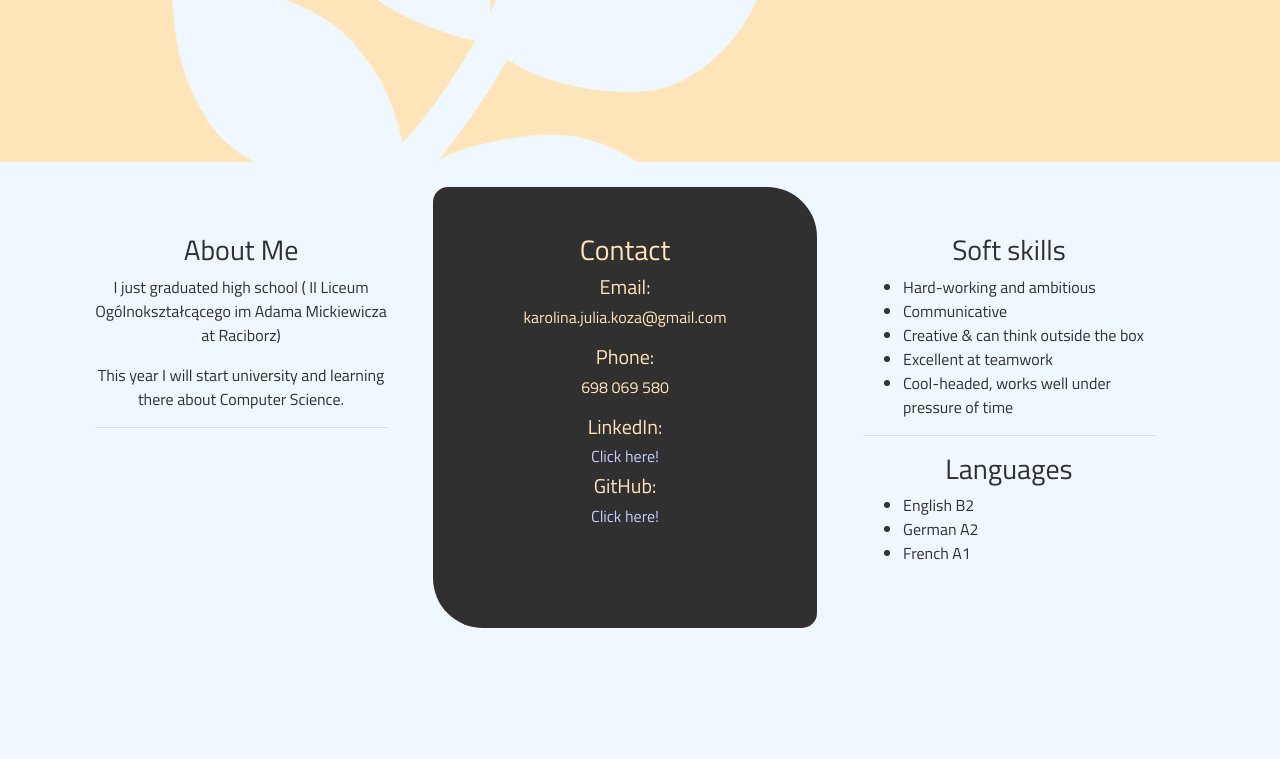
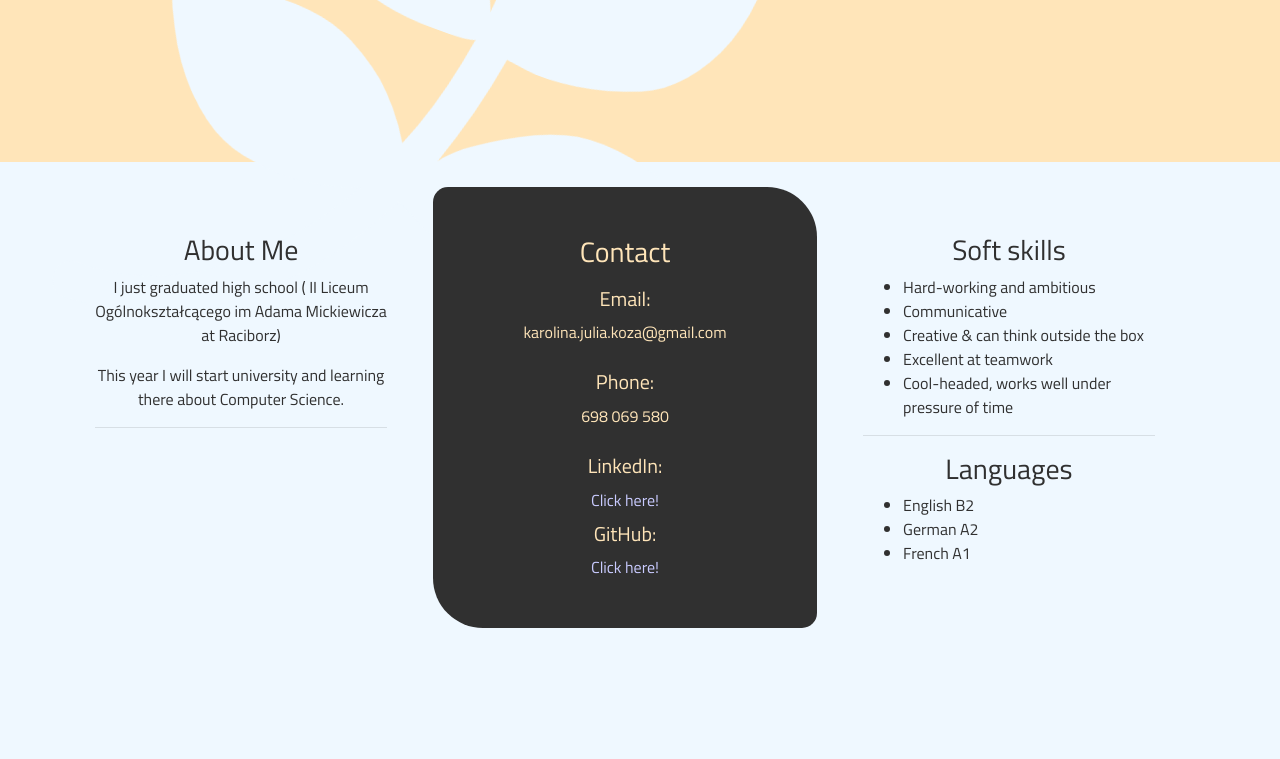
Before and after one commit to Pluszka/Personal-website, a Flask app: page / in a window 1280 px wide. Shown: the part 504-1263 px from the top of the page. Run offline with Flask 2, Linux system fonts and the light colour scheme; some libraries are stand-ins or nearby versions.

Commit message:
better contact section layout

```diff
--- a/static/css/styles.css
+++ b/static/css/styles.css
@@ -62,6 +62,12 @@ body {
 
 #about {
     margin: 2% 5%;
+}
+
+#about .black {
+    display: flex;
+    flex-direction: column;
+    justify-content: space-around;
 }
 
 #about h5 {
--- a/templates/base.html
+++ b/templates/base.html
@@ -43,9 +43,6 @@
 
                 <div id="my_name">
                     <h1>Karolina Koza</h1>
-    <!--                <h3>Programmer</h3>-->
-    <!--                <h3>&</h3>-->
-    <!--                <h3>Artist</h3>-->
                     {% block mainDesc %}{% endblock %}
                 </div>
                 <figure>
```
